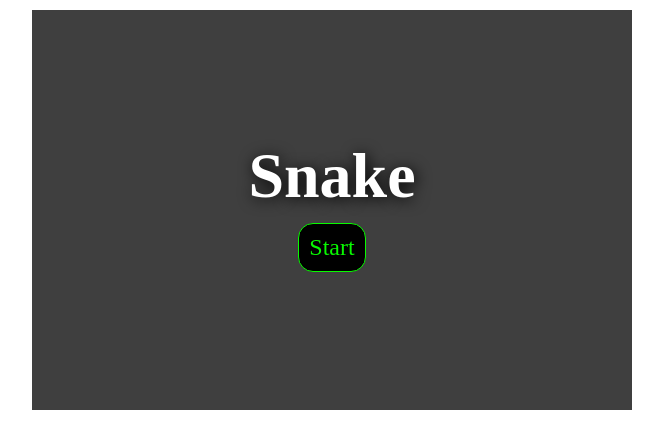
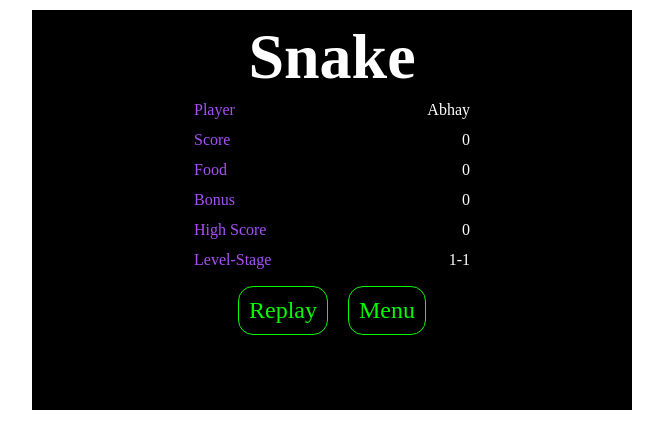
Before and after one commit to abhaynath/snake, a Svelte app: page / in a window 1280 px wide. Shown: the top 448 px of the page, without its empty margins (308-971 px from the left). Built offline with nearby package versions, Linux system fonts and the light colour scheme; a web font is replaced by a local one.

Commit message:
game added

```diff
--- a/src/components/game-items/SnakeBody.svelte
+++ b/src/components/game-items/SnakeBody.svelte
@@ -16,8 +16,8 @@
 
 <style>
   .snake-body {
-    background: rgb(0, 0, 0);
-    background: linear-gradient(0deg, rgba(0, 0, 0, 1) 0%, rgba(9, 34, 121, 1) 48%, rgba(0, 0, 0, 1) 100%);
+    background: #000000;
+    background: linear-gradient(0deg, #000000 0%, #092279 48%, #000000 100%);
     /* border: 1px solid #35007a; */
     position: absolute;
     z-index: 3;
--- a/src/components/screens/GameOverScreen.svelte
+++ b/src/components/screens/GameOverScreen.svelte
@@ -1,19 +1,68 @@
 <script lang="ts">
   import { screenStore } from "../../../src/stores/screenStore";
-
+  import { scoreStore } from "./../../stores/scoreStore";
+  import type { ScoreInfo, ScreenStatus } from "src/models/gameState";
   const restartGame = () => {
     console.log("restart game");
     screenStore.welcomeScreen();
   };
+  const replayGame = () => {
+    scoreStore.resetScore();
+    screenStore.startGame();
+  };
+  let scoreInfo: ScoreInfo;
+  scoreStore.subscribe((val: ScoreInfo) => {
+    scoreInfo = val;
+  });
 </script>
 
 <div class="game-over-screen">
-  <h1>Score : 80</h1>
-  <button on:click={restartGame}>Restart</button>
+  <div class="title">Snake</div>
+  <table>
+    <tr><td class="c1">Player</td><td class="c2">{scoreInfo.playerName}</td></tr>
+    <tr><td class="c1">Score</td><td class="c2">{scoreInfo.score}</td></tr>
+    <tr><td class="c1">Food</td><td class="c2">{scoreInfo.food}</td></tr>
+    <tr><td class="c1">Bonus</td><td class="c2">{scoreInfo.bonus}</td></tr>
+    <tr><td class="c1">High Score</td><td class="c2">{scoreInfo.highScore}</td></tr>
+    <tr><td class="c1">Level-Stage</td><td class="c2">{scoreInfo.level}<span>-</span>{scoreInfo.stage}</td></tr>
+  </table>
+  <div class="flex">
+    <button on:click={replayGame}>Replay</button>
+    <button on:click={restartGame}>Menu</button>
+  </div>
 </div>
 
 <style>
   .game-over-screen {
-    background-color: rgb(71, 0, 0);
+    padding: 10px;
+    /* background-color: rgb(71, 0, 0); */
+    display: flex;
+    flex-direction: column;
+    justify-content: center;
+    align-items: center;
+  }
+  .title {
+    text-align: center;
+    font-size: 4em;
+    color: white;
+    font-weight: bold;
+    text-shadow: 2px 2px 15px #000;
+  }
+  table {
+    width: 50%;
+  }
+  table .c1 {
+    color: #a651f7;
+  }
+  table .c2 {
+    text-align: right;
+  }
+  .flex {
+    display: flex;
+    justify-content: space-around;
+    /* background-color: red; */
+  }
+  table td {
+    padding: 5px;
   }
 </style>
--- a/src/components/screens/PlayScreen.svelte
+++ b/src/components/screens/PlayScreen.svelte
@@ -1,8 +1,10 @@
 <script lang="ts">
+  import { scoreStore } from "./../../stores/scoreStore";
   import Food from "../game-items/Food.svelte";
   import Snake from "../game-items/Snake.svelte";
   import { screenStore } from "../../../src/stores/screenStore";
-  import type { ScreenStatus } from "src/models/gameState";
+
+  import type { ScoreInfo, ScreenStatus } from "src/models/gameState";
   let isGamePaused = false;
 
   import { Directions, EnumDimensions } from "../../../src/helpers/constants";
@@ -11,11 +13,15 @@
   const centerY = EnumDimensions.SCREEN_HEIGHT / 2;
 
   let currentScreen: ScreenStatus;
+  let currentScoreInfo: ScoreInfo;
   let key = "";
   let keyCode = 0;
 
   screenStore.subscribe((val: ScreenStatus) => {
     currentScreen = val;
+  });
+  scoreStore.subscribe((val: ScoreInfo) => {
+    currentScoreInfo = val;
   });
   const gameOver = () => {
     console.log("game over");
@@ -31,10 +37,9 @@
   let direction = Directions.RIGHT;
   let snakeBodies = [];
   let intervalId: any;
-  $: score = snakeBodies.length - 3;
 
-  $: GAME_WIDTH = EnumDimensions.SCREEN_WIDTH;
-  $: GAME_HEIGHT = EnumDimensions.SCREEN_HEIGHT;
+  const GAME_WIDTH = EnumDimensions.SCREEN_WIDTH;
+  const GAME_HEIGHT = EnumDimensions.SCREEN_HEIGHT;
 
   const startGame = () => {
     intervalId = setInterval(() => {
@@ -58,6 +63,7 @@
 
       if (isCollide(newHead, { left: foodLeft, top: foodTop })) {
         moveFood();
+        scoreStore.eatFood();
         snakeBodies = [...snakeBodies, snakeBodies[snakeBodies.length - 1]];
       }
 
@@ -159,7 +165,7 @@
   <Snake {direction} {snakeBodies} />
   <Food {foodLeft} {foodTop} />
 </main>
-<div class="score">{score}</div>
+<div class="score">{currentScoreInfo.score}</div>
 
 <svelte:window on:keydown={onKeyDown} />
 
@@ -169,13 +175,13 @@
     position: relative;
     margin: 0px auto;
     background-color: #cbfd89;
-  /*   width: 100%;
+    /*   width: 100%;
     height: 100%; */
   }
   .score {
     position: fixed;
-    top:10px;
-    right:10px;
+    top: 10px;
+    right: 10px;
     text-align: center;
     font-weight: bold;
     color: rebeccapurple;
--- /dev/null
+++ b/src/stores/scoreStore.ts
@@ -0,0 +1,32 @@
+import { writable } from "svelte/store";
+import type { ScoreInfo } from "../../src/models/gameState";
+
+export enum ScoreValues {
+  FOOD = 5,
+  BONUS = 20,
+}
+const createScoreStore = () => {
+  let init: ScoreInfo = { playerName: "Abhay", level: 1, stage: 1, score: 0, highScore: 0, bonus: 0, food: 0 };
+  let { update, subscribe } = writable<ScoreInfo>(init);
+  const resetScore = () => {
+    update((val: ScoreInfo) => {
+      val.food = 0;
+      val.bonus = 0;
+      val.score = 0;
+      return val;
+    });
+  };
+  const eatFood = () => {
+    update((val: ScoreInfo) => {
+      val.food = val.food + 1;
+      val.score = val.food * ScoreValues.FOOD + val.bonus * ScoreValues.BONUS;
+      if (val.score > val.highScore) {
+        val.highScore = val.score;
+      }
+      return val;
+    });
+  };
+
+  return { subscribe, resetScore, eatFood };
+};
+export let scoreStore = createScoreStore();
--- a/src/stores/screenStore.ts
+++ b/src/stores/screenStore.ts
@@ -14,7 +14,7 @@ const createScreensStore = () => {
     { status: GameStatus.GAME_OVER, component: GameOverScreen },
   ];
 
-  let { update, subscribe } = writable<ScreenStatus>(screens[0]);
+  let { update, subscribe } = writable<ScreenStatus>(screens.find((d) => d.status == GameStatus.GAME_OVER));
 
   const startGame = () => {
     update((val: ScreenStatus) => {
```
Also changed, not shown: src/models/gameState.ts (+9 -0 lines).
